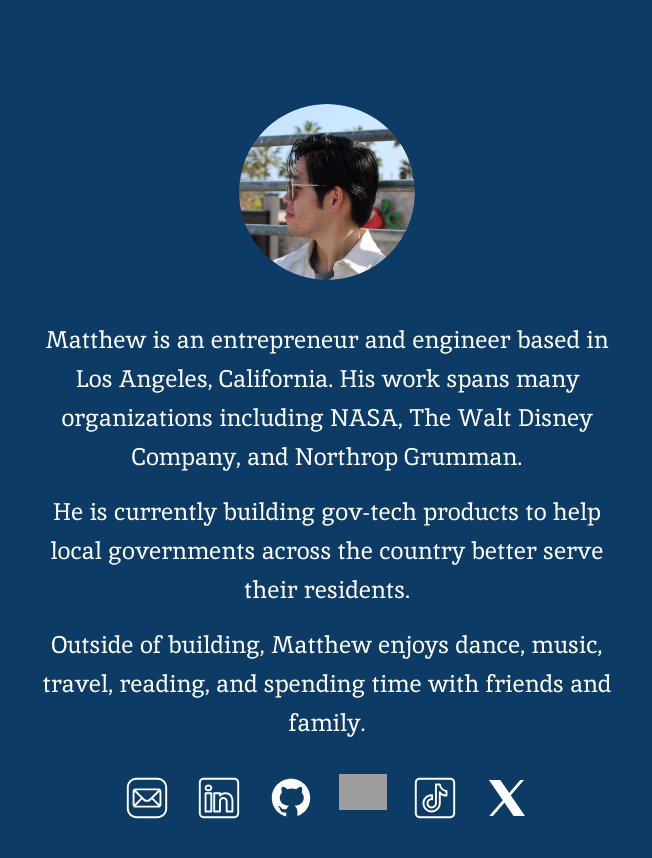
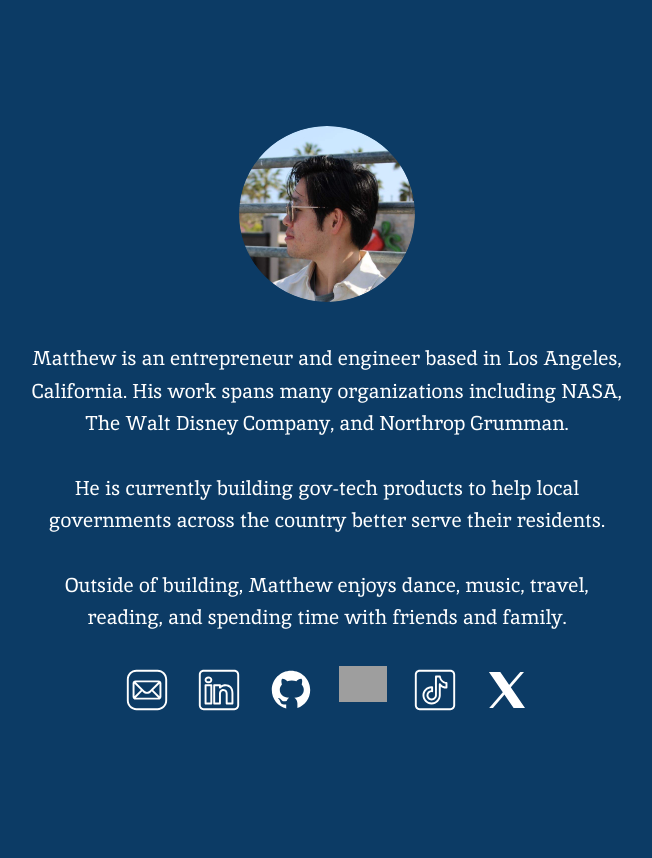
Before and after one commit to mwcui/portfolio, a Next.js app: page /About in a window 1280 px wide. Shown: the top 858 px of the page, without its empty margins (313-965 px from the left). After the commit the page ends 800 px from the top, so only its background shows below. Built offline with nearby package versions, Linux system fonts and the light colour scheme; grey boxes are pictures that could not be loaded.

Commit message:
testing about

```diff
--- a/src/app/About/page.js
+++ b/src/app/About/page.js
@@ -214,14 +214,14 @@
       </div>
 
       {/* About Text */}
-      <div className="text-center text-2xl max-w-2xl leading-relaxed" style={{ width: '600px', maxWidth: '100vw' }}>
+      <div className="text-center text-xl max-w-2xl leading-relaxed" style={{ width: '600px', maxWidth: '100vw' }}>
         <p>
           Matthew is an entrepreneur and engineer based in Los Angeles, California. His work spans many organizations including NASA, The Walt Disney Company, and Northrop Grumman.
         </p>
-        <p className="mt-4">
+        <p className="mt-8">
           He is currently building gov-tech products to help local governments across the country better serve their residents.
         </p>
-        <p className="mt-4">
+        <p className="mt-8">
           Outside of building, Matthew enjoys dance, music, travel, reading, and spending time with friends and family.
         </p>
       </div>
```
